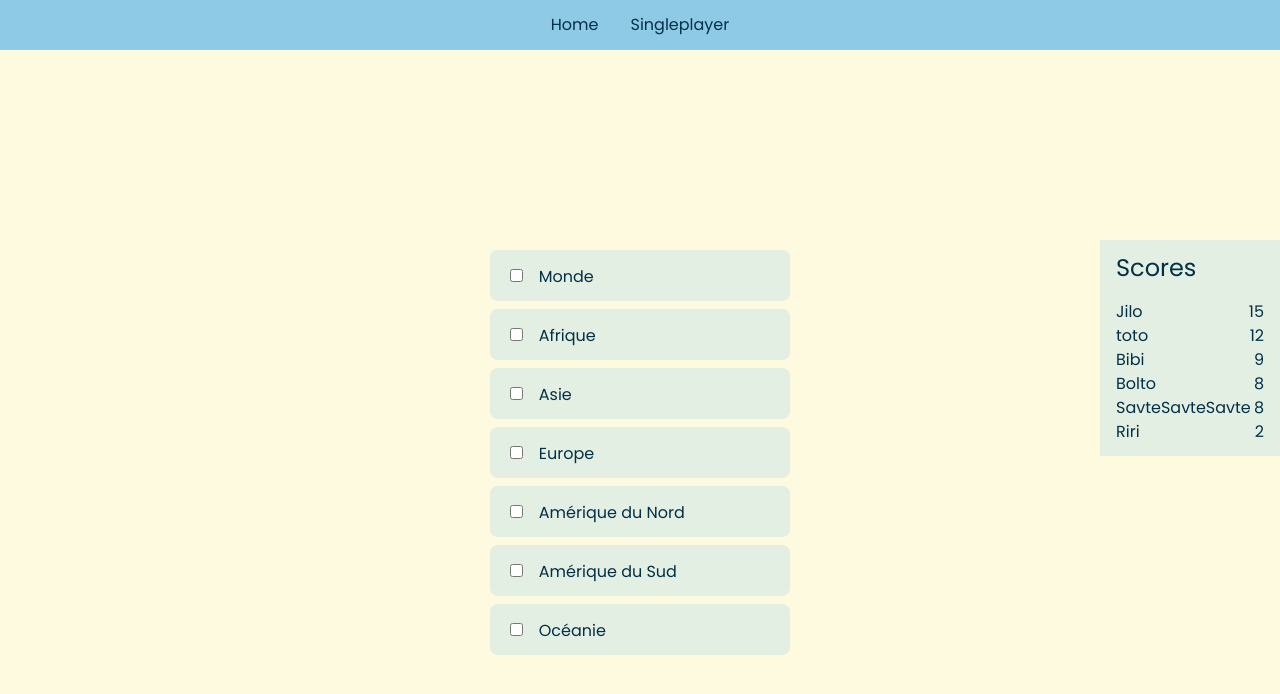
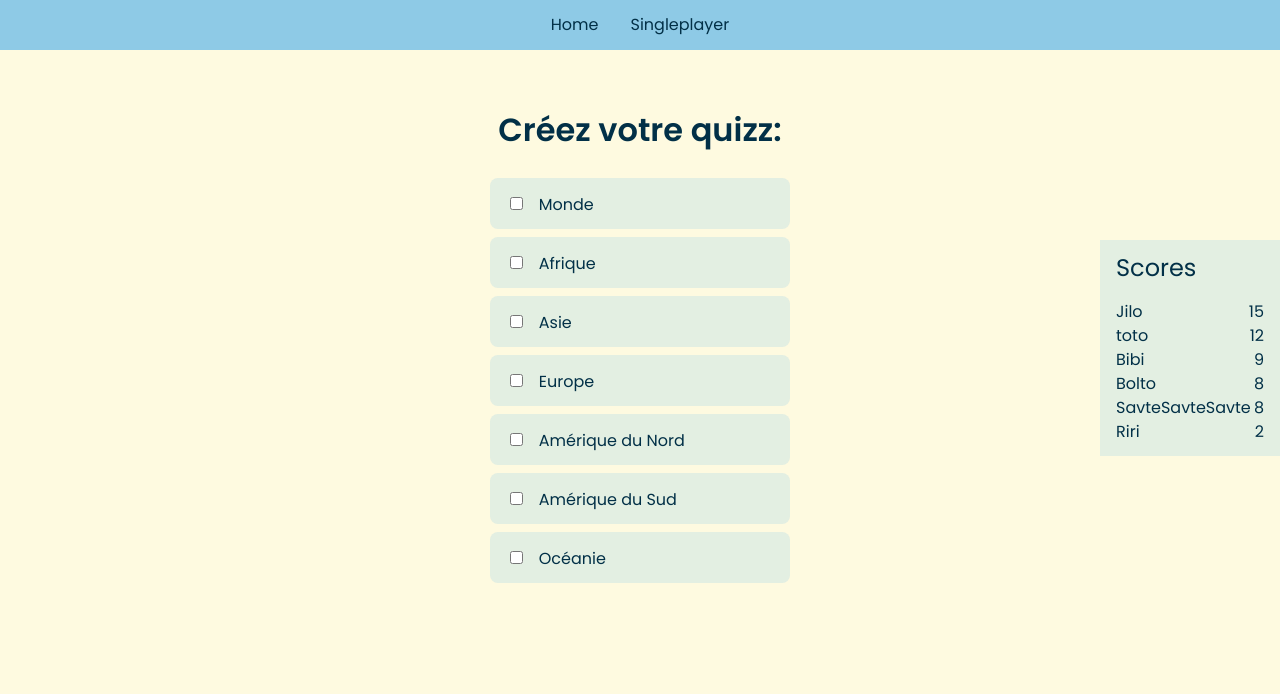
Before and after one commit to rqphy/geo_quizz, a React (Vite) app: page /lobby/1 in a window 1280 px wide. Shown: the top 694 px of the page. Built offline with nearby package versions, Linux system fonts and the light colour scheme.

Commit message:
:sparkles: add lobby title

```diff
--- a/src/components/LobbyForm/lobbyform.scss
+++ b/src/components/LobbyForm/lobbyform.scss
@@ -1,5 +1,4 @@
 .lobbyform {
-	margin-top: 200px;
 	width: 300px;
 	display: flex;
 	flex-direction: column;
--- a/src/routes/lobby/Lobby.tsx
+++ b/src/routes/lobby/Lobby.tsx
@@ -4,7 +4,7 @@ import AsiaFR from "../../data/FR/asia.json"
 import NorthAmericaFR from "../../data/FR/north_america.json"
 import SouthAmericaFR from "../../data/FR/south_america.json"
 import OceaniaFR from "../../data/FR/oceania.json"
-import './lobby.scss'
+import "./lobby.scss"
 import Lobbyform from "../../components/LobbyForm/LobbyForm"
 import ScoreBoard from "../../components/ScoreBoard/ScoreBoard"
 import Quizz from "../../components/Quizz/Quizz"
@@ -21,7 +21,7 @@ const fakePlayerList = [
 export default function Lobby() {
 	return (
 		<section className="lobby">
-
+			<h1>Créez votre quizz:</h1>
 			<Lobbyform />
 			{fakePlayerList.length > 1 && (
 				<ScoreBoard playerList={fakePlayerList} />
--- a/src/routes/lobby/lobby.scss
+++ b/src/routes/lobby/lobby.scss
@@ -2,4 +2,11 @@
 	display: flex;
 	flex-direction: column;
 	align-items: center;
+	gap: 2rem;
+	margin-top: 4rem;
+
+	h1 {
+		font-size: 2rem;
+		font-weight: 600;
+	}
 }
```
